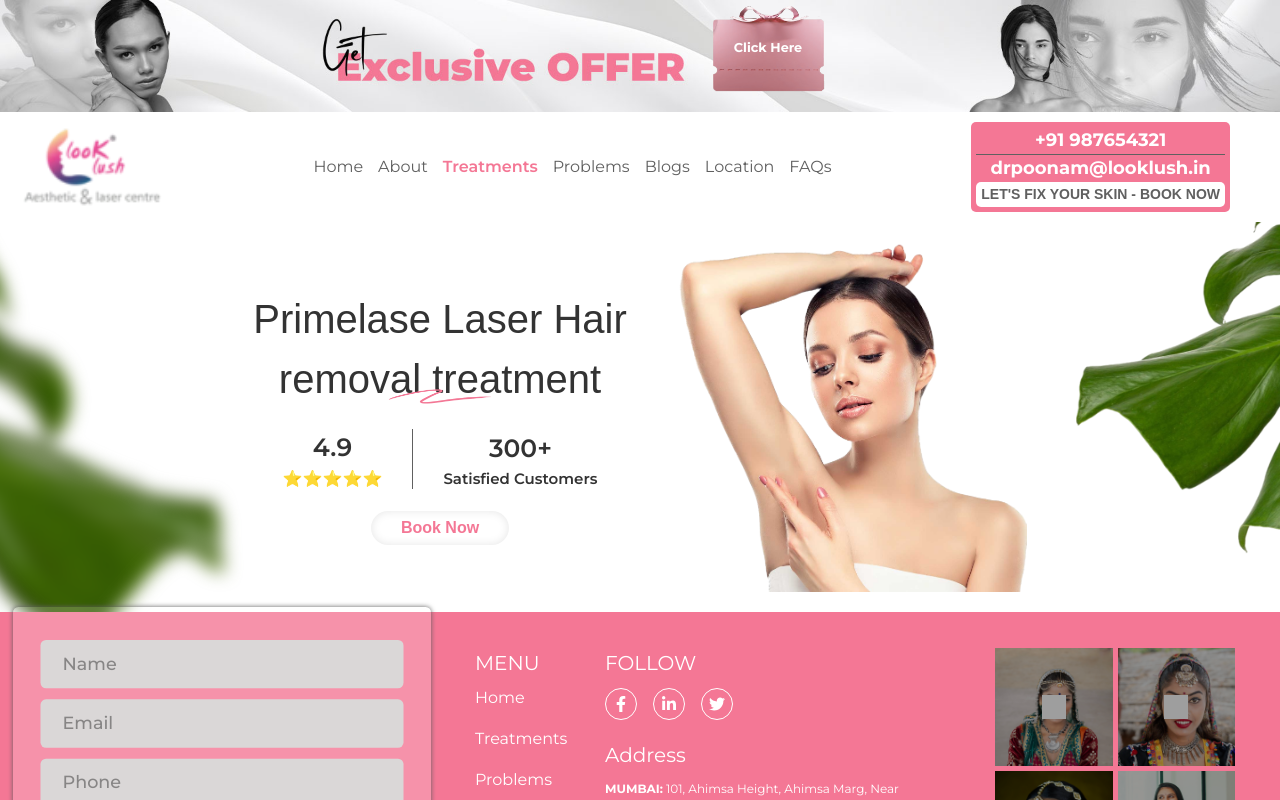
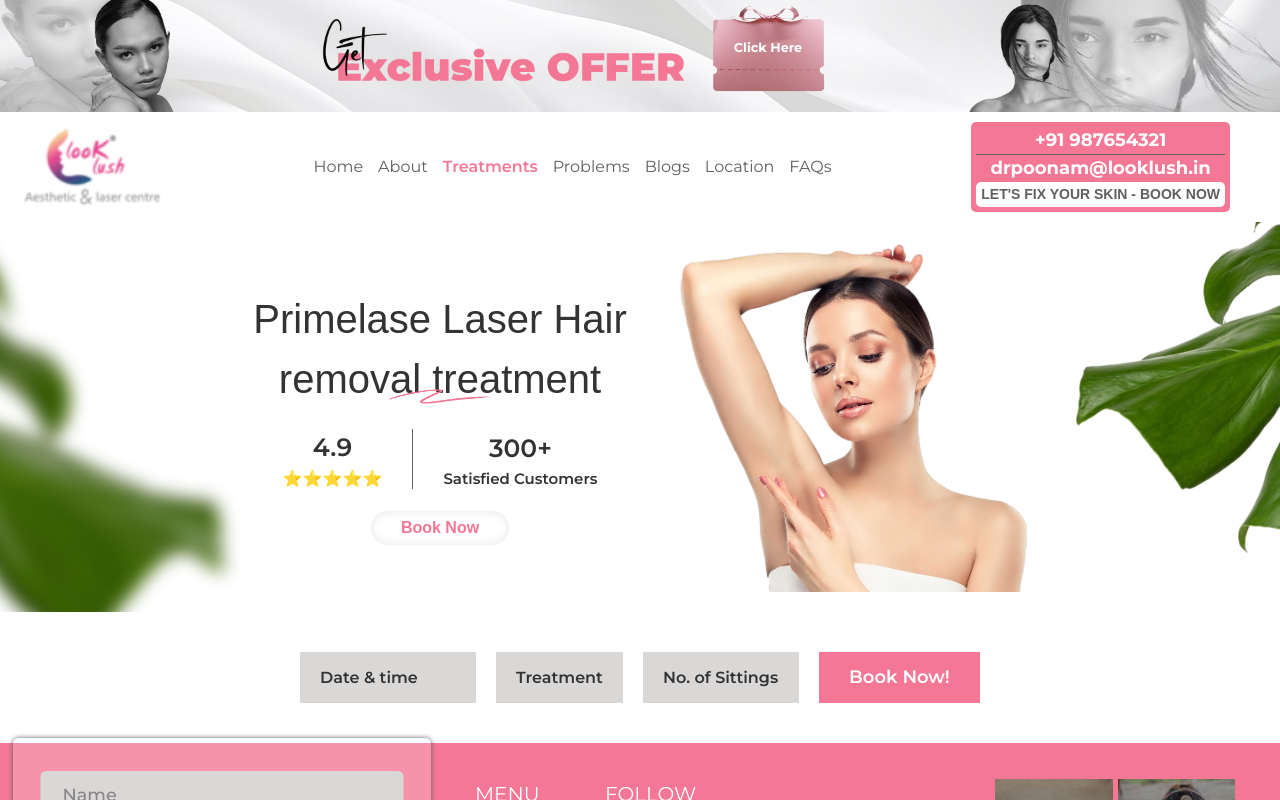
Before and after one commit to feelsafe-grantham/looklushfrontend, a Next.js app: page /treatments in a window 1280 px wide. Shown: the top 800 px of the page. Built offline with nearby package versions, Linux system fonts and the light colour scheme; grey boxes are pictures that could not be loaded; a web font is replaced by a local one.

Commit message:
treatment form done

```diff
--- a/src/components/Treatments/Treatments.module.css
+++ b/src/components/Treatments/Treatments.module.css
@@ -100,3 +100,42 @@
   height: 350px;
   object-fit: cover;
 }
+/* hero section ends */
+.appointmentFormContainer {
+}
+.formInputContainer {
+  padding: 40px 0;
+  display: flex;
+  justify-content: center;
+  gap: 20px;
+  flex-wrap: wrap;
+}
+
+.formInput {
+  padding: 12px 20px;
+  font-size: 16px;
+  font-weight: 600;
+  border: none;
+  color: var(--text-dark-color);
+  cursor: pointer;
+  background-color: rgb(218, 215, 215);
+}
+.formSelect {
+  appearance: none;
+  -webkit-appearance: none;
+  -moz-appearance: none;
+}
+
+.option {
+  font-weight: 500;
+  color: var(--text-dark-color);
+}
+
+.bookButton {
+  background-color: var(--bg-theme-color);
+  color: var(--text-white-color);
+  padding: 12px 30px;
+  font-size: 18px;
+  font-weight: 600;
+  cursor: pointer;
+}
--- a/src/components/Treatments/index.tsx
+++ b/src/components/Treatments/index.tsx
@@ -36,6 +36,33 @@
                 </div>
                 <img className={`${styles.treatmentLeafLeft}`} src="/images/treatment-leaf-left.png" alt="treatment-leaf" />
             </div>
+            <div className={`${styles.appointmentFormContainer}`}>
+                <form>
+                    <div className={styles.formInputContainer}>
+                        <select className={`${styles.formInput} ${styles.formSelect}`}>
+                            <option className={styles.option}>Date & time</option>
+                            <option className={styles.option}>Today, 4 PM</option>
+                            <option className={styles.option}>Tomorrow, 11 AM</option>
+                        </select>
+
+                        <select className={`${styles.formInput} ${styles.formSelect}`}>
+                            <option className={styles.option}>Treatment</option>
+                            <option className={styles.option}>Facial</option>
+                            <option className={styles.option}>Peel</option>
+                        </select>
+
+                        <select className={`${styles.formInput} ${styles.formSelect}`}>
+                            <option className={styles.option}>No. of Sittings</option>
+                            <option className={styles.option}>1</option>
+                            <option className={styles.option}>3</option>
+                            <option className={styles.option}>5</option>
+                        </select>
+
+                        <button type="submit" className={styles.bookButton}>Book Now!</button>
+                    </div>
+                </form>
+
+            </div>
         </div >
 
     )
```
